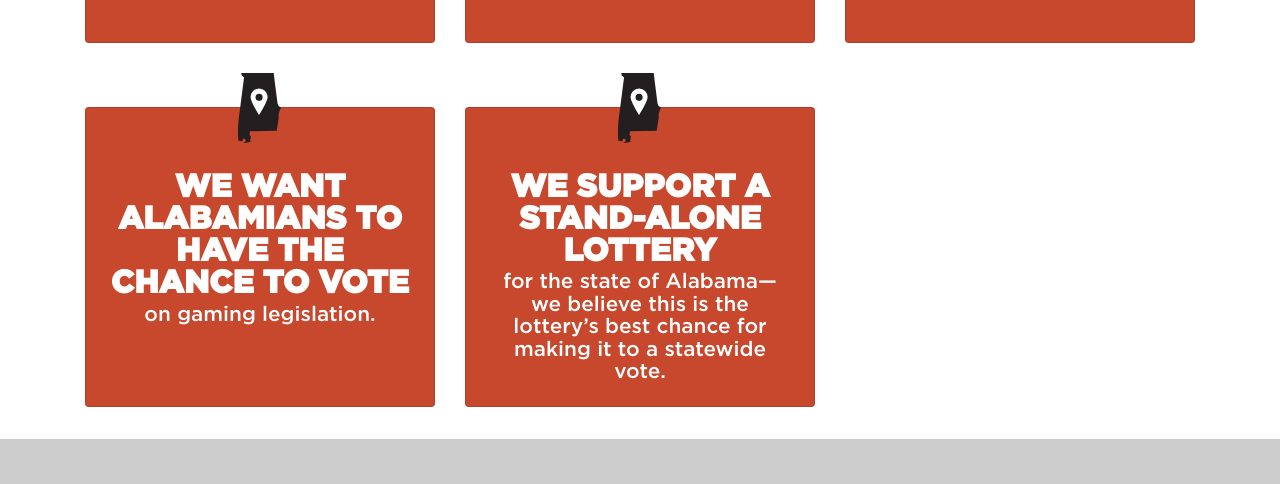
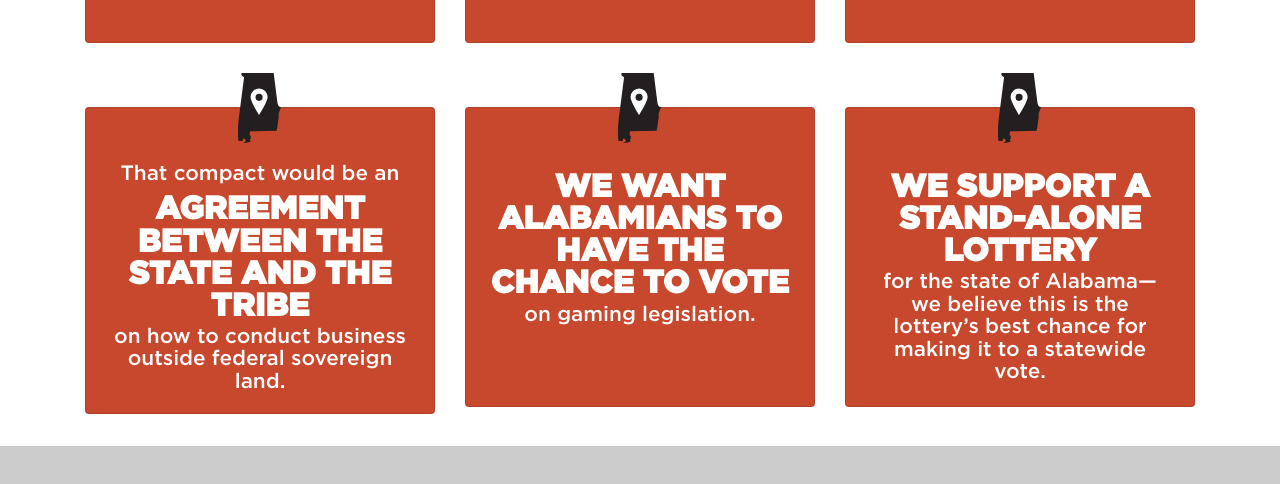
Before and after one commit to mfi-dev/pci-gaming-template, a plain HTML site: page facts.html in a window 1280 px wide. Shown: the part 884-1368 px from the top of the page. Drawn offline with nearby package versions, Linux system fonts and the light colour scheme.

Commit message:
card added

```diff
--- a/facts.html
+++ b/facts.html
@@ -76,6 +76,14 @@
                     <div class="card card--dark">
                         <div class="card-header"></div>
                         <div class="card-body">
+                            <p class="card-text">That compact would be an <strong>agreement between the state and the Tribe</strong> on how to conduct business outside federal sovereign land.</p>
+                        </div>
+                    </div>
+                </div>
+                <div class="col-lg-4">
+                    <div class="card card--dark">
+                        <div class="card-header"></div>
+                        <div class="card-body">
                             <p class="card-text"><strong>We want Alabamians to have the chance to vote</strong> on gaming legislation.</p>
                         </div>
                     </div>
```
